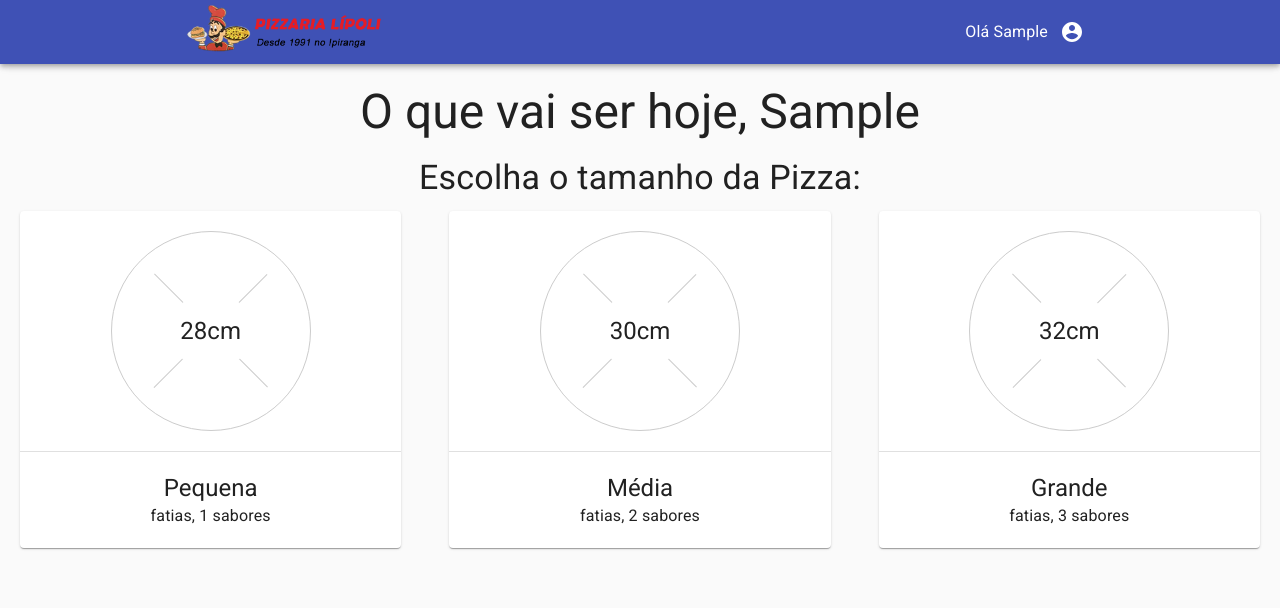
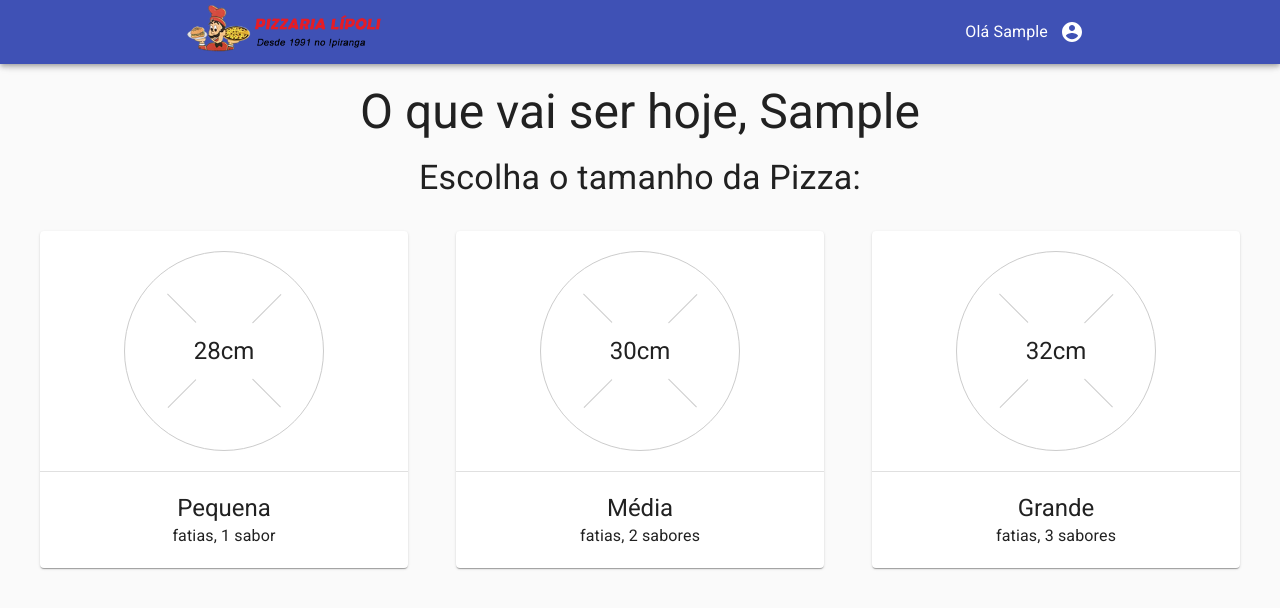
Before and after one commit to Jonlemos/pizza-react, a React (Create React App) app: page / in a window 1280 px wide. Shown: the top 608 px of the page. Built offline with nearby package versions, Linux system fonts and the light colour scheme; no server answers; sample sign-in values are in the browser's storage.

Commit message:
Refactoring code

```diff
--- a/src/App.js
+++ b/src/App.js
@@ -19,7 +19,10 @@ const App = () => {
       console.log("logou com:", user);
       setUserInfo({
         isUserLoggedIn: !!user,
-        user,
+        user: user && {
+          ...user,
+          fistName: user.displayName.split(' ')[0]
+        }
       });
       setDidCheckUserin(true);
     });
--- /dev/null
+++ b/src/pages/main/header.js
@@ -0,0 +1,71 @@
+import React, {useState, useContext} from "react";
+import styled from "styled-components";
+import {
+  AppBar,
+  Toolbar as MaterialToolbar,
+  IconButton,
+  Typography,
+  Menu,
+  MenuItem,
+  Divider as MaterialDivider,
+} from "@material-ui/core";
+import { AccountCircle } from "@material-ui/icons";
+import { ReactComponent as MainLogo } from "../../images/logo.svg";
+import { AuthContext } from "../../contexts/auth";
+
+const Header = () => {
+  const [anchorElement, setAnchorElement] = useState();
+  const { userInfo, logout } = useContext(AuthContext);
+//   const userName = userInfo.user.displayName.split(" ")[0];
+
+  const handleOpenMenu = (e) => {
+    setAnchorElement(e.target);
+  };
+
+  const handleClose = () => {
+    setAnchorElement(null);
+  };
+
+  return (
+    <AppBar>
+      <Toolbar>
+        <LogoContainer>
+          <Logo />
+        </LogoContainer>
+        <Typography color="inherit"> Olá {userInfo.user.fistName}</Typography>
+        <IconButton color="inherit" onClick={handleOpenMenu}>
+          <AccountCircle />
+        </IconButton>
+        <Menu
+          open={!!anchorElement}
+          onClose={handleClose}
+          anchorEl={anchorElement}
+        >
+          <MenuItem onClick={logout}>Sair </MenuItem>
+        </Menu>
+      </Toolbar>
+    </AppBar>
+  );
+};
+
+const Divider = styled(MaterialDivider)`
+  margin: 20px 0;
+  width: 100%;
+`;
+
+const Toolbar = styled(MaterialToolbar)`
+  margin: 0 auto;
+  max-width: 960px;
+  width: 100%;
+`;
+
+const LogoContainer = styled.div`
+  flex-grow: 1;
+`;
+
+const Logo = styled(MainLogo)`
+  width: 200px;
+  height: 50px;
+`;
+
+export default Header;
--- a/src/pages/main/main.js
+++ b/src/pages/main/main.js
@@ -1,172 +1,155 @@
-import React, {useState, useContext} from "react";
-import styled from 'styled-components'
-import {AppBar, Toolbar as MaterialToolbar, IconButton, Typography, Menu, MenuItem, Grid, withStyles, Paper, Divider as MaterialDivider} from '@material-ui/core'
-import {AccountCircle} from '@material-ui/icons'
-import { ReactComponent as MainLogo } from "../../images/logo.svg";
-import {AuthContext} from '../../contexts/auth'
+import React, {useContext } from "react";
+import styled from "styled-components";
+import {
+  Typography,
+  Grid,
+  withStyles,
+  Paper,
+  Divider as MaterialDivider,
+} from "@material-ui/core";
+
+import { AuthContext } from "../../contexts/auth";
+import Header from "./header";
 
 export default () => {
-  const [anchorElement, setAnchorElement] = useState()
-  const {userInfo, logout} = useContext(AuthContext)
-  const userName = userInfo.user.displayName.split(' ')[0]
-  const handleOpenMenu = (e) => {
-    setAnchorElement(e.target)
-  }
-  const handleClose = () => {
-    setAnchorElement(null)
-  }
+
+  const { userInfo } = useContext(AuthContext);
+  // const userName = userInfo.user.displayName.split(" ")[0];
+
   return (
     <>
-      <AppBar>
-        <Toolbar>
-          <LogoContainer>
-            <Logo />
-          </LogoContainer>
-          <Typography color="inherit"> Olá {userName}</Typography>
-          <IconButton color="inherit" onClick={handleOpenMenu}>
-            <AccountCircle/>
-          </IconButton>
-          <Menu
-            open={!!anchorElement}
-            onClose={handleClose}
-            anchorEl={anchorElement}
-          >
-            <MenuItem onClick={logout}>Sair </MenuItem>
-          </Menu>
-        </Toolbar>
-      </AppBar>
+      <Header />
 
       <Spacer />
 
       <Content>
-        <Grid container direction='column' alignItems='center'>
-            <Typography variant='h3' gutterBottom>
-              O que vai ser hoje, {userName}
-            </Typography>
-            <Typography variant='h4' gutterBottom>
-              Escolha o tamanho da Pizza:
-            </Typography>
+        <Grid container direction="column" alignItems="center">
+          <Title variant="h3">O que vai ser hoje, {userInfo.user.fistName}</Title>
+          <Title variant="h4">Escolha o tamanho da Pizza:</Title>
         </Grid>
-        <Grid container spacing={6} >
-          {pizzaSizes.map(pizza =>(
-            <Grid item key={pizza.id} xs={4}>
+        <PizzasGrid>
+          {pizzaSizes.map((pizza) => (
+            <Grid item key={pizza.id} xs>
               <PaperPizza>
                 <Pizza>
-                  <PizzaText>
-                    {pizza.size}cm
-                  </PizzaText>
+                  <PizzaText>{pizza.size}cm</PizzaText>
                 </Pizza>
-                <Divider/>
-                <Typography variant='h5'>{pizza.name}</Typography>
-                <Typography>{pizza.slices} fatias, {pizza.flavours} sabores</Typography>
+                <Divider />
+                <Typography variant="h5">{pizza.name}</Typography>
+                <Typography>
+                  {pizza.slices} fatias, {' '}
+                  {pizza.flavours} {' '}
+                  {singularOrPlural(pizza.flavours, 'sabor', 'sabores')}
+                </Typography>
               </PaperPizza>
             </Grid>
           ))}
-
-        </Grid>
+        </PizzasGrid>
       </Content>
     </>
-  )
+  );
 };
+
+function singularOrPlural(amount, singular, plural){
+  return amount === 1 ?  singular : plural
+}
 
 const pizzaSizes = [
   {
-    id:0,
-    name:'Pequena',
+    id: 0,
+    name: "Pequena",
     size: 28,
     slice: 2,
-    flavours: 1
+    flavours: 1,
   },
   {
-    id:1,
-    name:'Média',
+    id: 1,
+    name: "Média",
     size: 30,
     slice: 6,
-    flavours: 2
+    flavours: 2,
   },
   {
-    id:2,
-    name:'Grande',
+    id: 2,
+    name: "Grande",
     size: 32,
     slice: 8,
-    flavours: 3
+    flavours: 3,
   },
-]
+];
 
 const Divider = styled(MaterialDivider)`
-  margin:20px 0;
-  width:100%;
-`
+  margin: 20px 0;
+  width: 100%;
+`;
+const PizzasGrid = styled(Grid).attrs({
+  container: true,
+  spacing: 6,
+})`
+  padding: 20px;
+`;
+const Title = styled(Typography).attrs({
+  gutterBottom: true,
+  align: "center",
+})``;
 
 const PaperPizza = styled(Paper)`
   display: flex;
-  flex-direction:column;
-  align-items:center;
-  padding:20px 0;
-`
+  flex-direction: column;
+  align-items: center;
+  padding: 20px 0;
+  min-width: 250px;
+`;
 const Pizza = styled.div`
-  position:relative;
+  position: relative;
   border: 1px solid #ccc;
   border-radius: 50%;
-  display:flex;
-  justify-content:center;
+  display: flex;
+  justify-content: center;
   align-items: center;
-  height:200px;
+  height: 200px;
   width: 200px;
 
   &::before,
-  &::after{
-    content:'';
-    background:#ccc;
-    position:absolute;
-    transform: rotate(45deg)
+  &::after {
+    content: "";
+    background: #ccc;
+    position: absolute;
+    transform: rotate(45deg);
   }
 
-  &::before{
-    height:1px;
-    width: 160px
+  &::before {
+    height: 1px;
+    width: 160px;
   }
 
-  &::after{
-    height:160px;
-    width:1px
+  &::after {
+    height: 160px;
+    width: 1px;
   }
-`
+`;
 const PizzaText = styled(Typography).attrs({
-  variant:'h5'
+  variant: "h5",
 })`
- display:flex;
- align-items:center;
- justify-content:center;
- height:80px;
- width:80px;
- border-radius:50%;
- background: #fff;
- position:relative;
- z-index:1;
-`
+  display: flex;
+  align-items: center;
+  justify-content: center;
+  height: 80px;
+  width: 80px;
+  border-radius: 50%;
+  background: #fff;
+  position: relative;
+  z-index: 1;
+`;
 
-const Toolbar = styled(MaterialToolbar)`
-  margin: 0 auto;
-  max-width:960px;
-  width: 100%;
-`
 
-const LogoContainer = styled.div`
-  flex-grow:1;
-`
-
-const Logo = styled(MainLogo)`
-  width: 200px;
-  height: 50px;
-`
-const Content =  styled.main`
-padding: 20px;
-`
+const Content = styled.main`
+  padding: 20px;
+`;
 
 const style = (theme) => ({
-    main: theme.mixins.toolbar
-})
-const Spacer = withStyles(style)(({classes}) => (
-  <div className={classes.main}/>
-))
+  main: theme.mixins.toolbar,
+});
+const Spacer = withStyles(style)(({ classes }) => (
+  <div className={classes.main} />
+));
```
